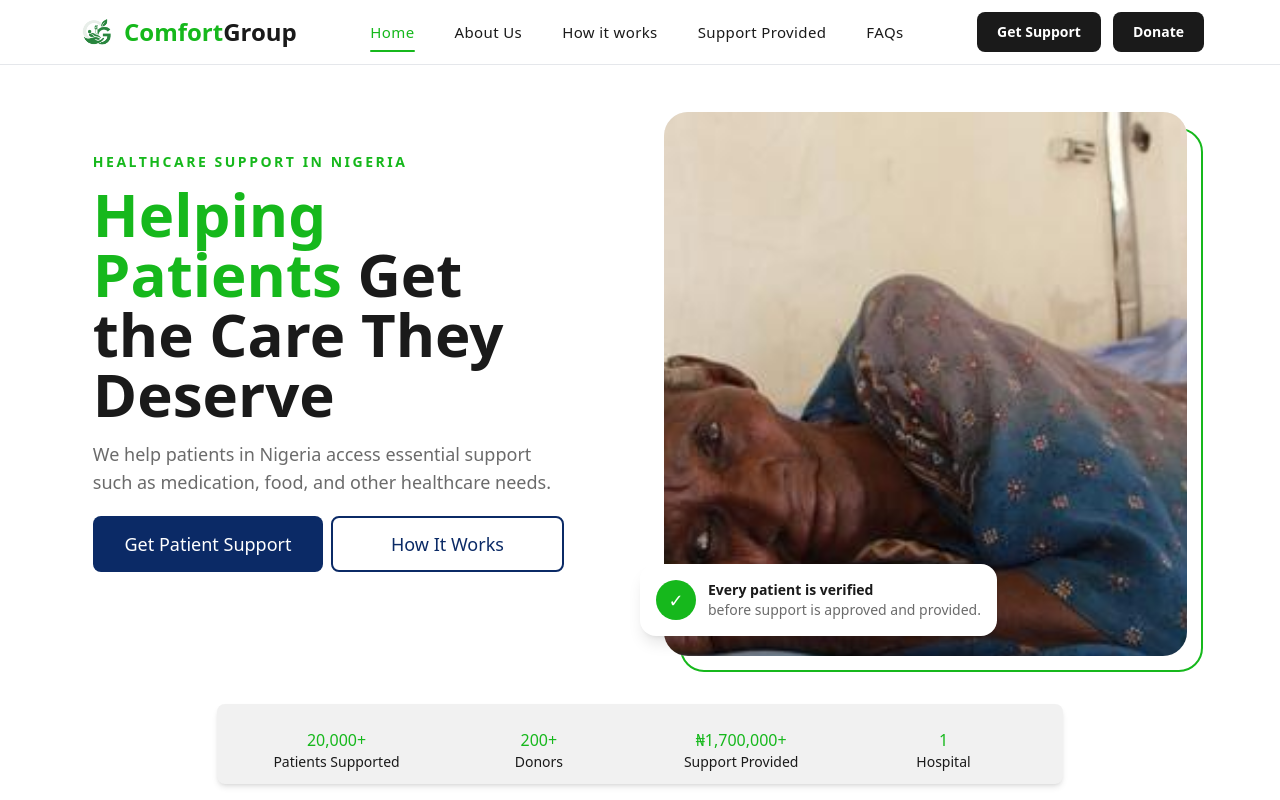
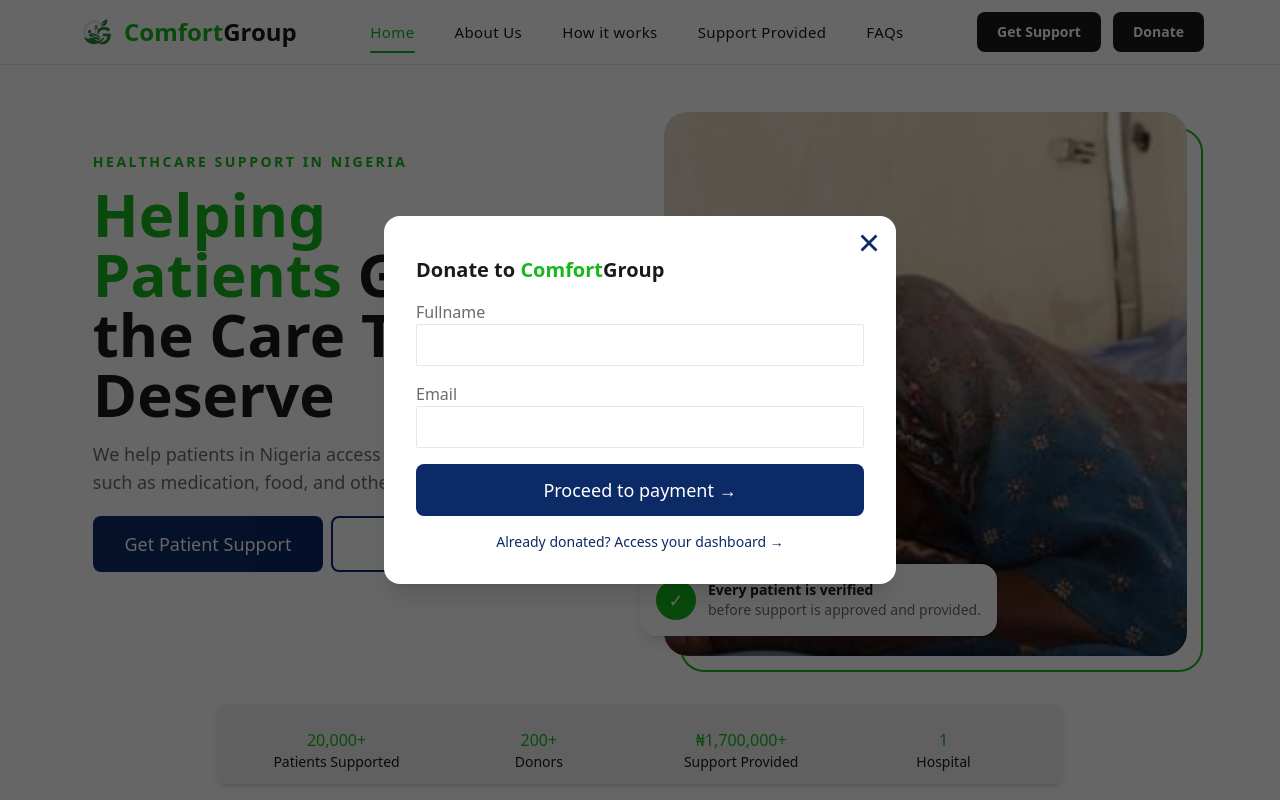
Before and after one commit to rihanat1/Comfort-Group, a React (Vite) app: page / in a window 1280 px wide. Both pictures are taken after a click on the button "Donate". Shown: the top 800 px of the page. Built offline with nearby package versions, Linux system fonts and the light colour scheme.

Commit message:
added donatemodal and connected it to donate now button on landing page.I also addded smooth scrolling

```diff
--- a/src/App.jsx
+++ b/src/App.jsx
@@ -8,5 +8,8 @@ export default function App() {
         <Route key={route.path} path={route.path} element={route.element} />
       ))}
     </Routes>
+    // <>
+    // <DonateModal/>
+    // </>
   );
 }
--- /dev/null
+++ b/src/Components/DonateModal.jsx
@@ -0,0 +1,78 @@
+import React, { useEffect } from "react";
+import Button1 from "./Button1";
+import { IoCloseSharp } from "react-icons/io5";
+
+const DonateModal = ({ isOpen, onClose }) => {
+  useEffect(() => {
+    if (isOpen) {
+      document.body.style.overflow = "hidden";
+    } else {
+      document.body.style.overflow = "";
+    }
+    return () => {
+      document.body.style.overflow = "";
+    };
+  }, [isOpen]);
+
+  if (!isOpen) return null;
+
+  return (
+    <div
+      onClick={onClose}
+      className="fixed inset-0 z-50 flex items-center justify-center bg-black/60 px-4"
+    >
+      <div
+        onClick={(e) => e.stopPropagation()}
+        className="bg-white rounded-2xl shadow-xl w-full max-w-md md:max-w-lg p-6 sm:p-8 relative"
+      >
+        <IoCloseSharp
+          onClick={onClose}
+          className="text-buttonPrimary text-3xl font-semibold absolute right-3 top-3 cursor-pointer hover:text-green"
+        />
+
+        <div className="flex flex-col gap-4 mt-2">
+          <div>
+            <h2 className="text-xl font-semibold text-primary">
+              Donate to <span className="text-green">Comfort</span>Group
+            </h2>
+
+          </div>
+
+          <div className="flex flex-col">
+            <label htmlFor="fullname" className="text-secondary">
+              Fullname
+            </label>
+            <input
+              id="fullname"
+              type="text"
+              className="border py-2 px-2 outline-none rounded-sm"
+            />
+          </div>
+
+          <div className="flex flex-col">
+            <label htmlFor="email" className="text-secondary">
+              Email
+            </label>
+            <input
+              id="email"
+              type="email"
+              className="border py-2 px-2 outline-none rounded-sm"
+            />
+          </div>
+
+          <Button1 text="Proceed to payment →" />
+
+          <button
+            type="button"
+            onClick={onClose}
+            className="text-sm text-buttonPrimary hover:underline"
+          >
+            Already donated? Access your dashboard →
+          </button>
+        </div>
+      </div>
+    </div>
+  );
+};
+
+export default DonateModal;
--- a/src/Components/Header.jsx
+++ b/src/Components/Header.jsx
@@ -5,9 +5,17 @@ import { IoMdClose } from "react-icons/io";
 import { useNavigate } from "react-router-dom";
 import AllPaths from "../Routes/AllPaths";
 
-const Header = () => {
+const Header = ({ onDonateClick }) => {
   const navigate = useNavigate();
-  const headerList = ["Home", "About Us", "How it works", "Support Provided", "FAQs"];
+
+  const headerList = [
+    { label: "Home", id: "home" },
+    { label: "About Us", id: "about" },
+    { label: "How it works", id: "how-it-works" },
+    { label: "Support Provided", id: "our-support" },
+    { label: "FAQs", id: "faqs" },
+  ];
+
   const [toggle, setToggle] = useState(false);
   const [active, setActive] = useState(0);
 
@@ -15,7 +23,11 @@ const Header = () => {
     setToggle(!toggle);
   }
 
-  function handleLink(index) {
+  function handleLink(id, index) {
+    const section = document.getElementById(id);
+    if (section) {
+      section.scrollIntoView({ behavior: "smooth", block: "start" });
+    }
     setActive(index);
     setToggle(false);
   }
@@ -23,7 +35,6 @@ const Header = () => {
   return (
     <header className="fixed inset-x-0 top-0 z-50 border-b bg-white">
       <div className="mx-auto flex h-16 w-screen items-center justify-between px-1 md:px-3 xl:w-[90vw]">
-
 
         <div className="flex items-center gap-1.5 sm:gap-2">
           <img src={Logo} alt="logo" className="h-9 w-9 object-contain sm:h-10 sm:w-10" />
@@ -35,22 +46,21 @@ const Header = () => {
 
         <nav className="hidden lg:block" aria-label="Main">
           <ul className="flex items-center gap-8 xl:gap-10">
-            {headerList.map((li, i) => (
-              <li key={i}>
-                <a
-                  href="#"
-                  onClick={(e) => { e.preventDefault(); handleLink(i) }}
+            {headerList.map((item, i) => (
+              <li key={item.id}>
+                <button
+                  onClick={() => handleLink(item.id, i)}
                   className={`relative cursor-pointer whitespace-nowrap py-2 text-[15px] font-medium tracking-wide transition-colors ${
                     active === i ? "text-green" : "text-primary hover:text-green"
                   }`}
                 >
-                  {li}
+                  {item.label}
                   <span
                     className={`absolute inset-x-0 -bottom-0.5 h-0.5 origin-left rounded bg-green transition-transform duration-300 ${
                       active === i ? "scale-x-100" : "scale-x-0"
                     }`}
                   />
-                </a>
+                </button>
               </li>
             ))}
           </ul>
@@ -67,6 +77,7 @@ const Header = () => {
           </button>
 
           <button
+            onClick={onDonateClick}
             type="button"
             className="hidden whitespace-nowrap rounded-lg bg-primary px-5 py-2 text-xs font-semibold text-white transition-colors hover:bg-green sm:inline-block sm:px-5 sm:py-2.5 sm:text-sm"
           >
@@ -76,7 +87,6 @@ const Header = () => {
           <button
             type="button"
             onClick={handleToggle}
-
             className="flex h-9 w-9 cursor-pointer items-center justify-center rounded-lg text-primary sm:h-10 sm:w-10 lg:hidden"
           >
             {toggle ? <IoMdClose className="h-6 w-6" /> : <RxHamburgerMenu className="h-6 w-6" />}
@@ -91,17 +101,16 @@ const Header = () => {
         }`}
       >
         <ul className="px-4 pb-2 pt-1 md:px-6">
-          {headerList.map((li, i) => (
-            <li key={i} className="border-b last:border-b-0">
-              <a
-                href="#"
-                onClick={(e) => { e.preventDefault(); handleLink(i) }}
-                className={`block cursor-pointer py-3 text-base font-medium transition-colors active:bg-gray-50 ${
+          {headerList.map((item, i) => (
+            <li key={item.id} className="border-b last:border-b-0">
+              <button
+                onClick={() => handleLink(item.id, i)}
+                className={`block w-full text-left cursor-pointer py-3 text-base font-medium transition-colors active:bg-gray-50 ${
                   active === i ? "text-green" : "text-primary"
                 }`}
               >
-                {li}
-              </a>
+                {item.label}
+              </button>
             </li>
           ))}
         </ul>
--- a/src/LandingPageSubSections/AboutUs.jsx
+++ b/src/LandingPageSubSections/AboutUs.jsx
@@ -3,7 +3,7 @@ import aboutUsImg from "../assets/Images/aboutUsImg.png"
 import Button1 from '../Components/Button1'
 const AboutUs = () => {
   return (
-    <div className=' mt-4 lg:my-9 lg:mt-12 xl:w-[93%] xl:mx-auto'>
+    <section id="about" className=' mt-4 lg:my-9 lg:mt-12 xl:w-[93%] xl:mx-auto'>
              <p className="text-[16px] lg:hidden text-greenDark uppercase tracking-wider  py-4 ">About Us</p>
        <div className="lg:flex lg:flex-row lg:gap-5 lg:items-center">
          <div className="rounded-lg overflow-hidden lg:w-fit lg:h-96">
@@ -18,7 +18,7 @@ const AboutUs = () => {
         <Button1 text="Learn More" extraStyling="md:w-[30%] "/>
        </div>
        </div>
-    </div>
+    </section>
   )
 }
 
--- a/src/LandingPageSubSections/Faq.jsx
+++ b/src/LandingPageSubSections/Faq.jsx
@@ -49,7 +49,7 @@ const Faq = () => {
     setAccordion(index === accordion ? null : index);
   }
   return (
-    <div className="mt-10 lg:mt-20 xl:mt-28 mb-5 md:px-2 md:flex md:flex-row  md:justify-between lg:px-4 xl:w-[95%] xl:mx-auto">
+    <section id="faqs" className="mt-10 lg:mt-20 xl:mt-28 mb-5 md:px-2 md:flex md:flex-row  md:justify-between lg:px-4 xl:w-[95%] xl:mx-auto">
       <div className="mb-4 md:mt-20 md:w-[40%] lg:w-[30%]">
         <p className="text-green uppercase">FAQ</p>
         <p className="text-2xl text-primary font-semibold my-2 md:text-3xl lg:text-4xl">
@@ -75,7 +75,7 @@ const Faq = () => {
           </div>
         ))}
       </div>
-    </div>
+    </section>
   );
 };
 
--- a/src/LandingPageSubSections/ForDonors.jsx
+++ b/src/LandingPageSubSections/ForDonors.jsx
@@ -9,11 +9,11 @@ import donor4 from "../assets/Images/donor4.png"
 import { useNavigate } from "react-router-dom";
 import AllPaths from '../Routes/AllPaths'
 
-const ForDonors = () => {
+const ForDonors = ({onDonateClick}) => {
   const images = [donor1, donor2, donor3, donor4]
   const navigate = useNavigate();
   return (
-    <div className="lg:flex lg:flex-row lg:items-center lg:gap-10 mt-10 h-fit my-4 xl:w-[93%] xl:mx-auto">
+    <section id="for-donors" className="lg:flex lg:flex-row lg:items-center lg:gap-10 mt-10 h-fit my-4 xl:w-[93%] xl:mx-auto">
 
       <div className="flex flex-col gap-2 lg:w-[40%]">
         <p className="text-green uppercase">For donors</p>
@@ -25,7 +25,7 @@ const ForDonors = () => {
         </p>
 
         <div className="flex flex-col gap-2 md:flex-row lg:w-full">
-          <Button1 text="Donate Now" extraStyling="md:w-[20%] lg:w-[50%]" />
+          <Button1  onClick={onDonateClick} text="Donate Now" extraStyling="md:w-[20%] lg:w-[50%]" />
           <Button2 text="See Our Impact" extraStyling="md:w-[20%] lg:w-[50%]" />
         </div>
 
@@ -59,7 +59,7 @@ const ForDonors = () => {
           </div>
         ))}
       </div>
-    </div>
+    </section>
   )
 }
 
--- a/src/LandingPageSubSections/ForPatients.jsx
+++ b/src/LandingPageSubSections/ForPatients.jsx
@@ -22,7 +22,7 @@ const ForPatients = () => {
     },
   ];
   return (
-    <div className="my-6 mt-14 lg:flex lg:gap-6 lg:items-center lg:justify-between lg:px-4 lg:py-4 rounded-lg xl:w-[95%] xl:mx-auto">
+    <section id="for-patients" className="my-6 mt-14 lg:flex lg:gap-6 lg:items-center lg:justify-between lg:px-4 lg:py-4 rounded-lg xl:w-[95%] xl:mx-auto">
         <div className="hidden md:block w-full  rounded-xl overflow-hidden xl:w-[50%] ">
             <img src={patient} alt="" className="w-full h-full" />
         </div>
@@ -49,7 +49,7 @@ const ForPatients = () => {
       </div>
       <Button1  onClick={() => navigate(AllPaths.patientLogin)} text="Apply for Support" extraStyling="md:w-[30%] lg:w-[50%]"/>
       </div>
-    </div>
+    </section>
   );
 };
 
--- a/src/LandingPageSubSections/Hero.jsx
+++ b/src/LandingPageSubSections/Hero.jsx
@@ -13,7 +13,7 @@ const Hero = () => {
   const navigate = useNavigate();
 
   return (
-    <section className="overflow-hidden px-4 pb-10 pt-5 md:px-6 lg:px-8 lg:pb-14 lg:pt-0 xl:px-16">
+    <section id="home" className="overflow-hidden px-4 pb-10 pt-5 md:px-6 lg:px-8 lg:pb-14 lg:pt-0 xl:px-16">
       <div className="flex flex-col lg:flex-row-reverse lg:items-center lg:gap-12 xl:mx-auto xl:w-[95%] xl:h-[80dvh]">
         <div className="hero-fade relative lg:w-1/2 [animationDelay: '.1s']">
           <div className="absolute inset-0 hidden translate-x-4 translate-y-4 rounded-3xl border-2 border-green lg:block" />
--- a/src/LandingPageSubSections/HowItWorks.jsx
+++ b/src/LandingPageSubSections/HowItWorks.jsx
@@ -24,7 +24,7 @@ const HowItWorks = () => {
         }
     ]
   return (
-    <div className='mt-14 flex flex-col gap-5 lg:gap-0 lg:mb-6 xl:w-[92%] xl:mx-auto'>
+    <section id="how-it-works" className='mt-14 flex flex-col gap-5 lg:gap-0 lg:mb-6 xl:w-[92%] xl:mx-auto'>
         <div className="flex flex-col gap-4 lg:gap-2  lg:items-center ">
             <p className="text-green text-[16px] uppercase">How it works</p>
         <p className="text-primary text-2xl font-semibold lg:text-3xl lg:mb-4">Simple Support. Clear Process.</p>
@@ -44,7 +44,7 @@ const HowItWorks = () => {
          <div className="hidden lg:block w-full rounded-b-xl overflow-hidden">
                 <img src={holdingphonenew} alt="" className="object-cover object-center h-[230px] w-full " />
             </div>
-    </div>
+    </section>
   )
 }
 
--- a/src/LandingPageSubSections/OurSupport.jsx
+++ b/src/LandingPageSubSections/OurSupport.jsx
@@ -16,7 +16,7 @@ const OurSupport = () => {
         }
     ]
   return (
-    <div className="bg-cardBg w-full mt-14 p-2 px-3 lg:py-5 pb-8 lg:pb-12 rounded-[1.5rem] xl:w-[85%] xl:mx-auto">
+    <section id="our-support" className="bg-cardBg w-full mt-14 p-2 px-3 lg:py-5 pb-8 lg:pb-12 rounded-[1.5rem] xl:w-[85%] xl:mx-auto">
        <div className="flex flex-col gap-2 pt-4 lg:items-center">
          <p className="text-green text-[16px] uppercase">support provided</p>
         <p className="text-primary text-2xl font-semibold lg:text-3xl ">We provide support using donated funds</p>
@@ -36,7 +36,7 @@ const OurSupport = () => {
                 )
             }
         </div>
-    </div>
+    </section>
   )
 }
 
--- a/src/Screens/LandingPage.jsx
+++ b/src/Screens/LandingPage.jsx
@@ -9,12 +9,23 @@ import ForDonors from '../LandingPageSubSections/ForDonors'
 import Impact from '../LandingPageSubSections/Impact'
 import Faq from '../LandingPageSubSections/Faq'
 import Footer from '../Components/Footer'
+import { useEffect, useState } from 'react'
+import DonateModal from '../Components/DonateModal'
 
 
 const LandingPage = () => {
+  useEffect(() => {
+  if ("scrollRestoration" in window.history) {
+    window.history.scrollRestoration = "manual";
+  }
+  window.scrollTo(0, 0);
+}, []);
+  const [isDonateOpen, setIsDonateOpen] = useState(false);
+   const openDonateModal = () => setIsDonateOpen(true);
+   const closeDonatemodal = ()=> setIsDonateOpen(false)
   return (
     <div>
-      <Header />
+      <Header onDonateClick={openDonateModal} />
       <main className="relative top-16">
         <Hero />
         <div className="flex flex-col gap-2 px-3 sm:px-5 md:px-6 lg:px-7 xl:px-11">
@@ -22,11 +33,12 @@ const LandingPage = () => {
           <OurSupport />
           <HowItWorks />
           <ForPatients />
-          <ForDonors />
+          <ForDonors onDonateClick={openDonateModal} />
           {/* <Impact/> */}
        <Faq/>
         </div>
       </main>
+       <DonateModal isOpen={isDonateOpen} onClose={closeDonatemodal}  />
       <Footer/>
     </div>
   )
--- a/src/index.css
+++ b/src/index.css
@@ -16,6 +16,9 @@ body{
   opacity: 0;
   animation: heroFade 0.7s ease-out forwards;
 }
+section[id] {
+  scroll-margin-top: 98px;
+}
 
 @media (prefers-reduced-motion: reduce) {
   .hero-fade { opacity: 1; animation: none; }
```
